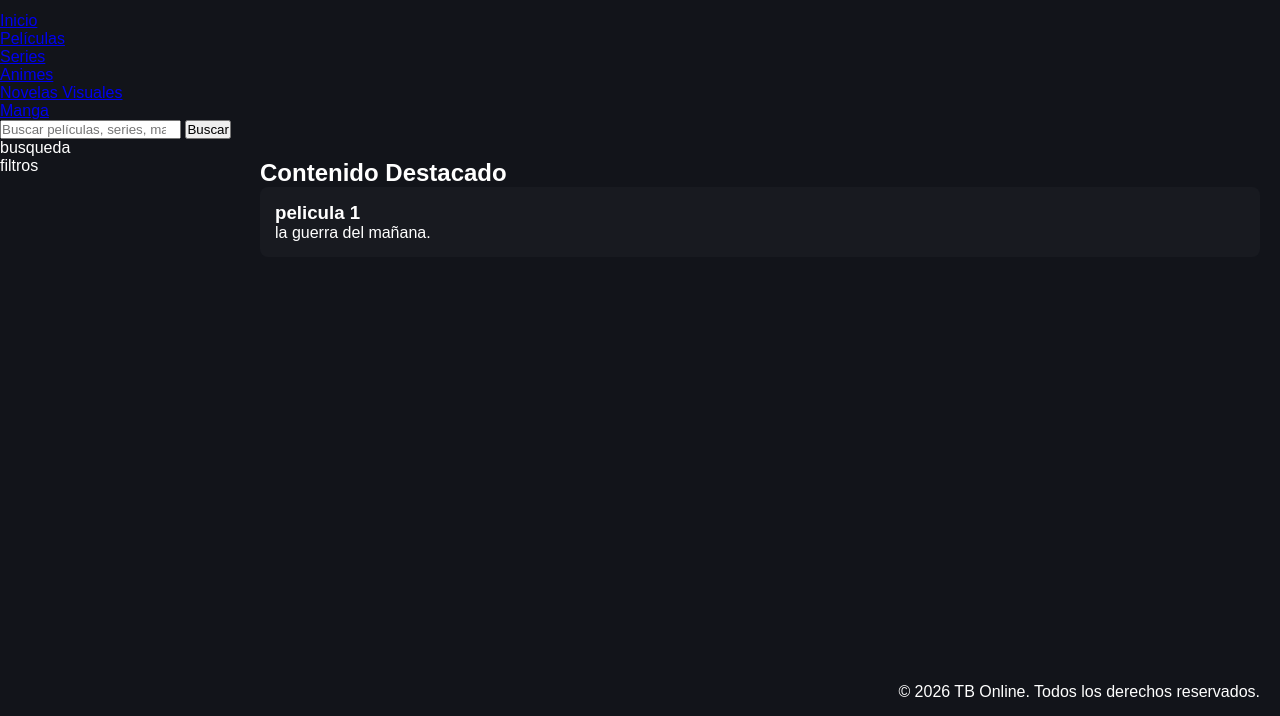
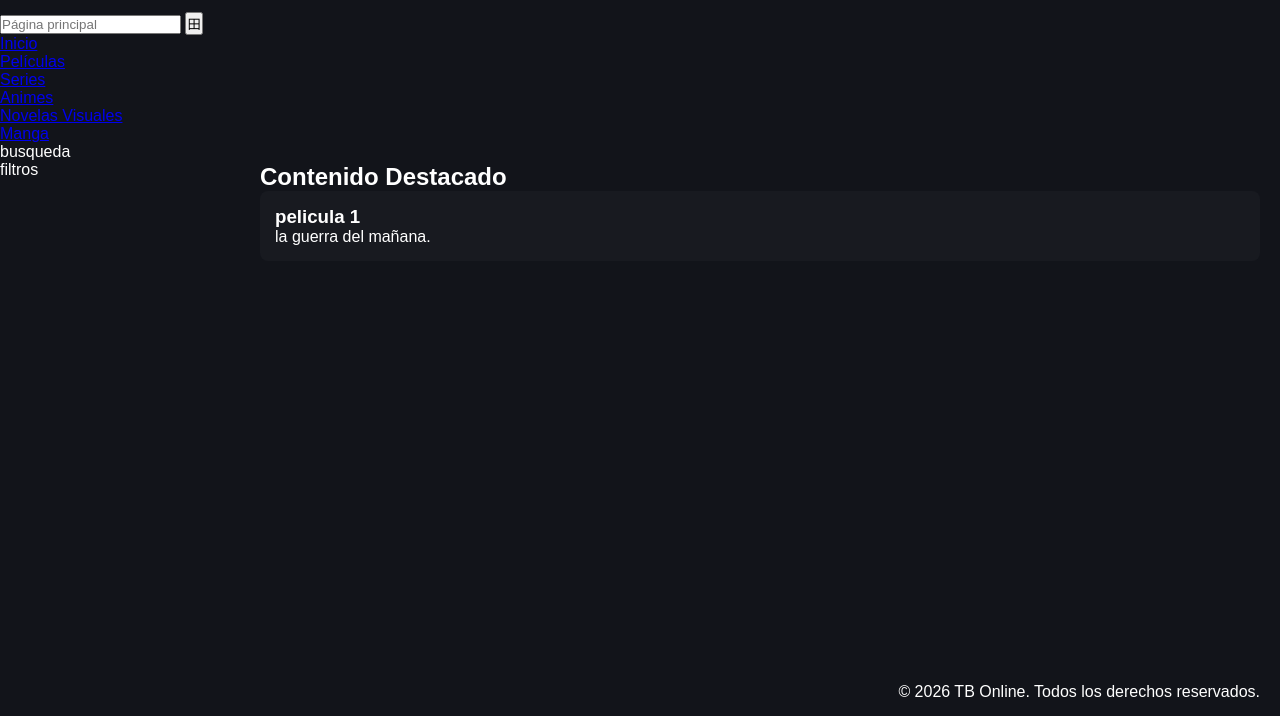
Before and after one commit to klepper117/tbonline, a plain HTML site: page tbonline/html/index.html in a window 1280 px wide. Shown: the part 84-800 px from the top of the page. Drawn offline with Linux system fonts and the light colour scheme.

Commit message:
movi la barra de busqueda

```diff
--- a/tbonline/html/index.html
+++ b/tbonline/html/index.html
@@ -12,6 +12,10 @@
             <h1>TB Online</h1>
         </a>
         <nav>
+            <div class="sidebar-search-bar">
+                <input type="text" placeholder="Página principal" readonly />
+                <button class="icon-btn">田</button>
+            </div>
             <ul>
                 <li><a href="Inicio.html">Inicio</a></li>
                 <li><a href="Películas.html">Películas</a></li>
@@ -21,17 +25,6 @@
                 <li><a href="Manga.html">Manga</a></li>
             </ul>
         </nav>
-
-<form role="search" action="#">
-    <input
-        type="search"
-        id="buscar"
-        name="q"
-        placeholder="Buscar películas, series, manga, anime, novelas visuales"
-        aria-label="Buscar contenido"
-    >
-    <button type="submit">Buscar</button>
-</form>
     </header>
 
     <aside class="tbo-sidebar">
```
